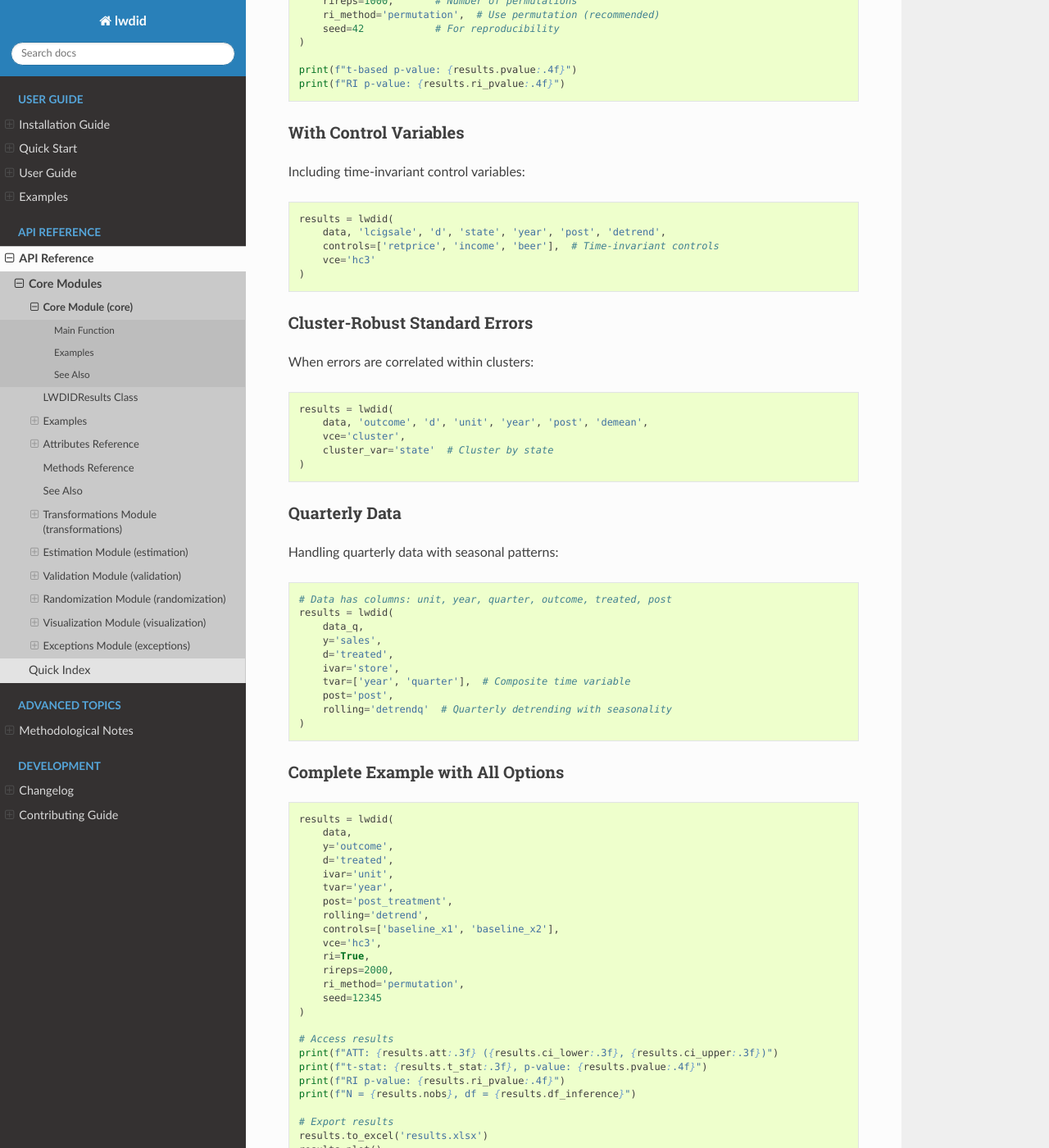
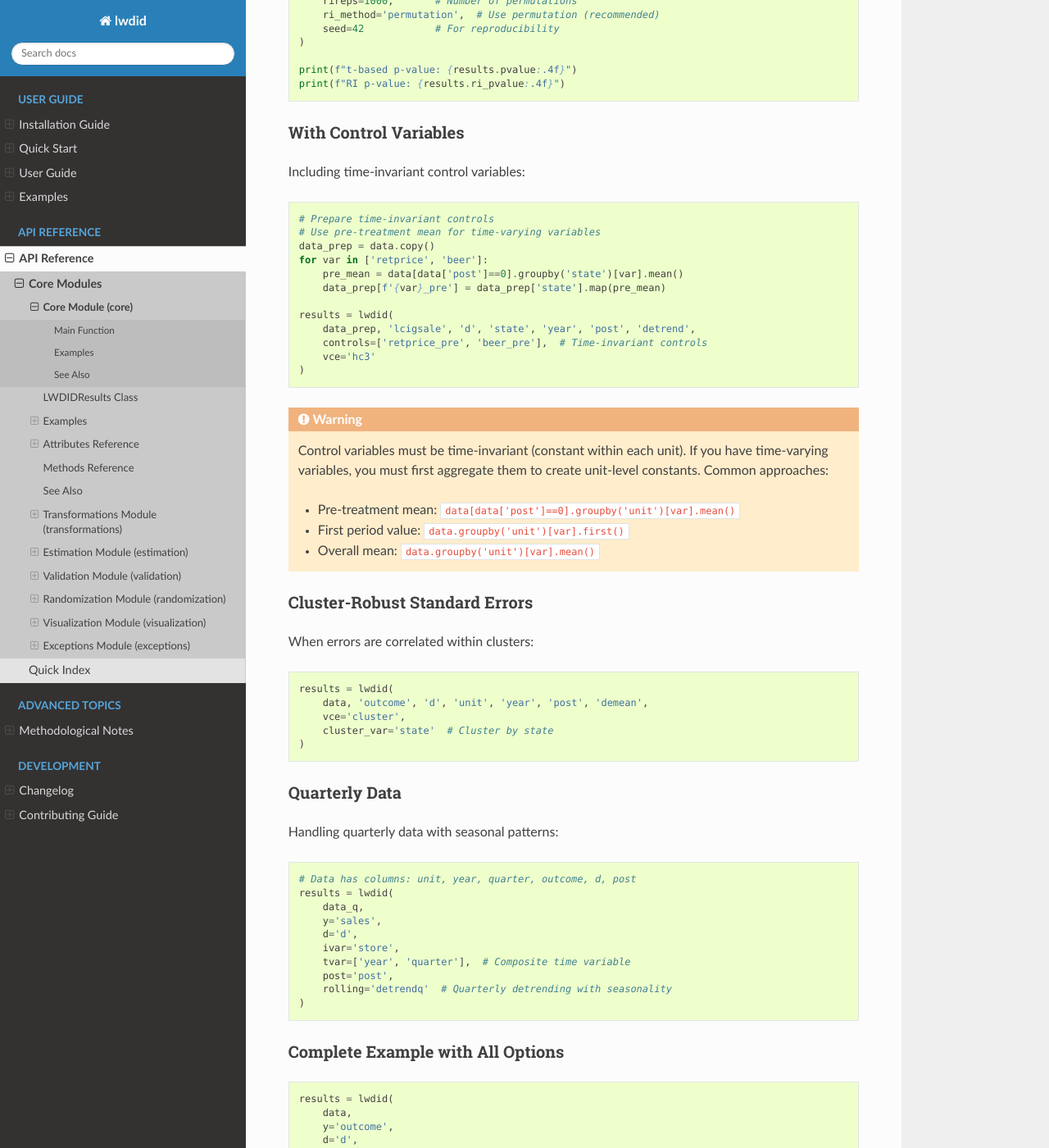
Before and after one commit to gorgeousfish/lwdid-py, a Sphinx documentation site: the page built from docs/source/api/core.rst, in a window 1280 px wide and 1400 px high, scrolled down 1345 px. Shown: the whole window at 82% size. Built offline with Sphinx 7.4.7 and the Read the Docs theme 3.1.0, drawn with Linux system fonts in a browser that asks for light colours.

Commit message:
Fix documentation errors
- Fix column name: 'treated' -> 'd' in README.md and api/core.rst
- Update quarterly data example to use correct column name
- Improve control variable documentation (already correct in quickstart.rst)
- All critical documentation examples now use correct column names

```diff
--- a/docs/source/api/core.rst
+++ b/docs/source/api/core.rst
@@ -79,11 +79,28 @@ Including time-invariant control variables:
 
 .. code-block:: python
 
+   # Prepare time-invariant controls
+   # Use pre-treatment mean for time-varying variables
+   data_prep = data.copy()
+   for var in ['retprice', 'beer']:
+       pre_mean = data[data['post']==0].groupby('state')[var].mean()
+       data_prep[f'{var}_pre'] = data_prep['state'].map(pre_mean)
+
    results = lwdid(
-       data, 'lcigsale', 'd', 'state', 'year', 'post', 'detrend',
-       controls=['retprice', 'income', 'beer'],  # Time-invariant controls
+       data_prep, 'lcigsale', 'd', 'state', 'year', 'post', 'detrend',
+       controls=['retprice_pre', 'beer_pre'],  # Time-invariant controls
        vce='hc3'
    )
+
+.. warning::
+
+   Control variables must be time-invariant (constant within each unit).
+   If you have time-varying variables, you must first aggregate them to
+   create unit-level constants. Common approaches:
+
+   - Pre-treatment mean: ``data[data['post']==0].groupby('unit')[var].mean()``
+   - First period value: ``data.groupby('unit')[var].first()``
+   - Overall mean: ``data.groupby('unit')[var].mean()``
 
 Cluster-Robust Standard Errors
 ~~~~~~~~~~~~~~~~~~~~~~~~~~~~~~~
@@ -105,11 +122,11 @@ Handling quarterly data with seasonal patterns:
 
 .. code-block:: python
 
-   # Data has columns: unit, year, quarter, outcome, treated, post
+   # Data has columns: unit, year, quarter, outcome, d, post
    results = lwdid(
        data_q,
        y='sales',
-       d='treated',
+       d='d',
        ivar='store',
        tvar=['year', 'quarter'],  # Composite time variable
        post='post',
@@ -124,7 +141,7 @@ Complete Example with All Options
    results = lwdid(
        data,
        y='outcome',
-       d='treated',
+       d='d',
        ivar='unit',
        tvar='year',
        post='post_treatment',
```
Also changed, not shown: README.md (+13 -4 lines), docs/source/quickstart.rst (+10 -2 lines).
